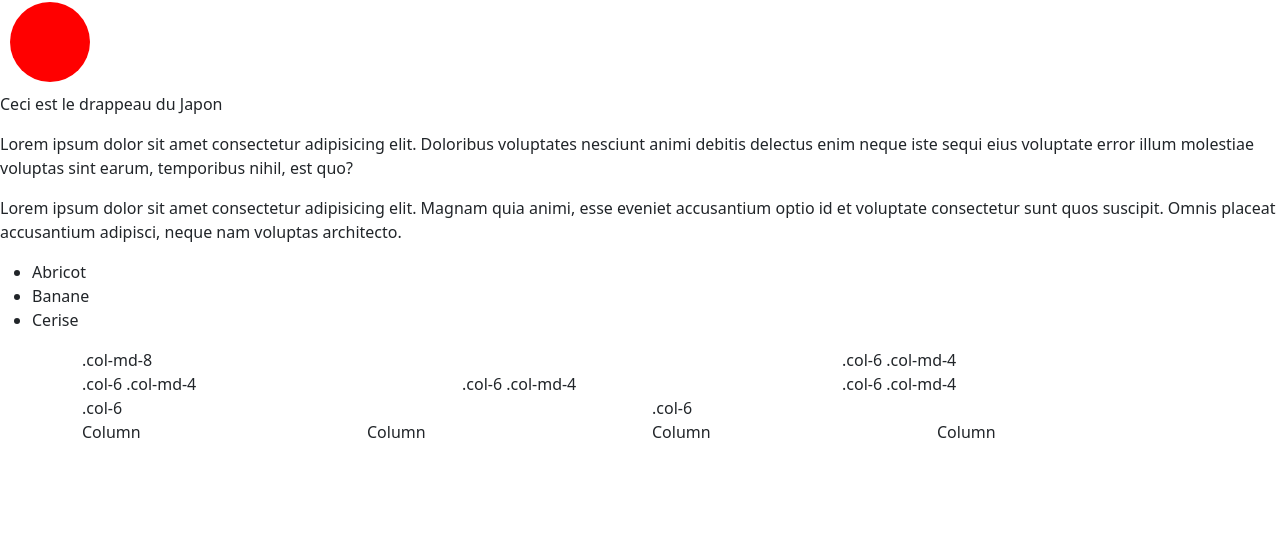
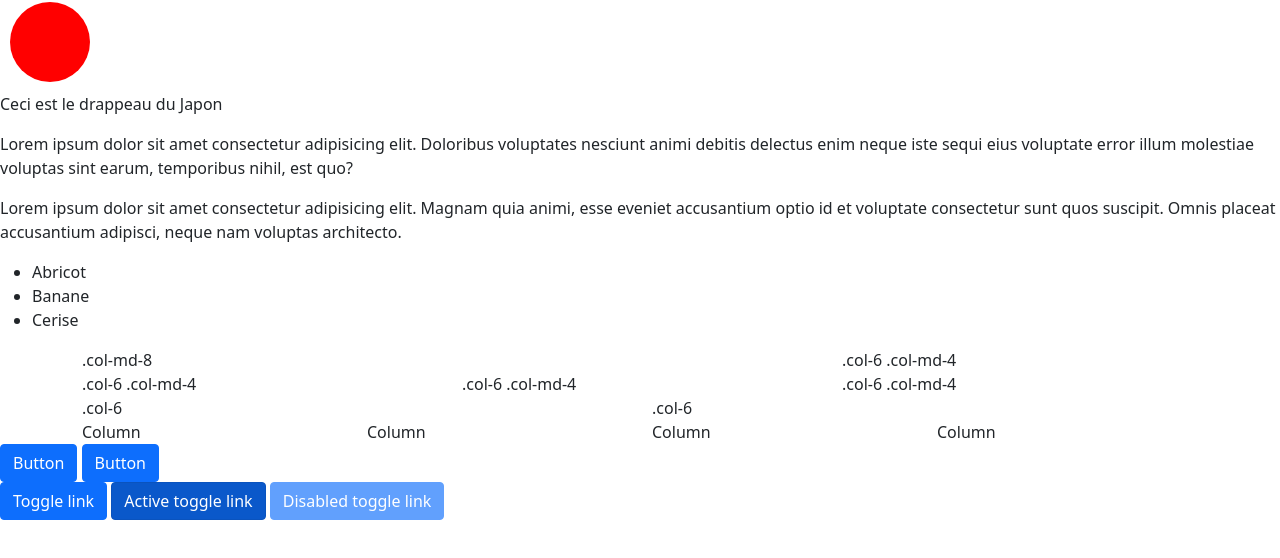
Before and after one commit to wizz7533/Bootstrap, a plain HTML site: page 01-maquette/index.html in a window 1280 px wide. Shown: the part 110-668 px from the top of the page. Drawn offline with nearby package versions, Linux system fonts and the light colour scheme.

Commit message:
structure de base du projet

```diff
--- a/01-maquette/index.html
+++ b/01-maquette/index.html
@@ -60,6 +60,15 @@
         </div>
     </div>
 
+    <div class="d-grid gap-2 d-md-block">
+        <button class="btn btn-primary" type="button">Button</button>
+        <button class="btn btn-primary" type="button">Button</button>
+    </div>
+
+    <a href="#" class="btn btn-primary" role="button" data-bs-toggle="button">Toggle link</a>
+    <a href="#" class="btn btn-primary active" role="button" data-bs-toggle="button" aria-pressed="true">Active toggle link</a>
+    <a href="#" class="btn btn-primary disabled" tabindex="-1" aria-disabled="true" role="button" data-bs-toggle="button">Disabled toggle link</a>
+
     <!-- Optional JavaScript; choose one of the two! -->
 
     <!-- Option 1: Bootstrap Bundle with Popper -->
```
Also changed, not shown: 02-custom-theme/README.md (added), 02-custom-theme/src/main.css (added), 1 other file.
